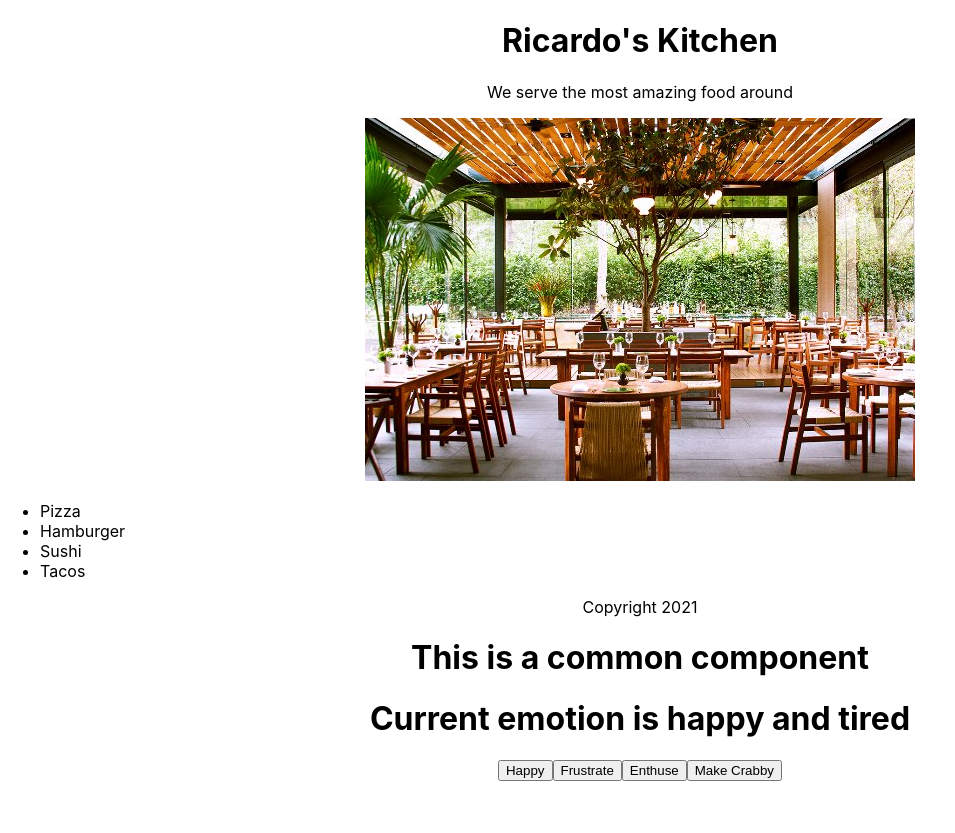
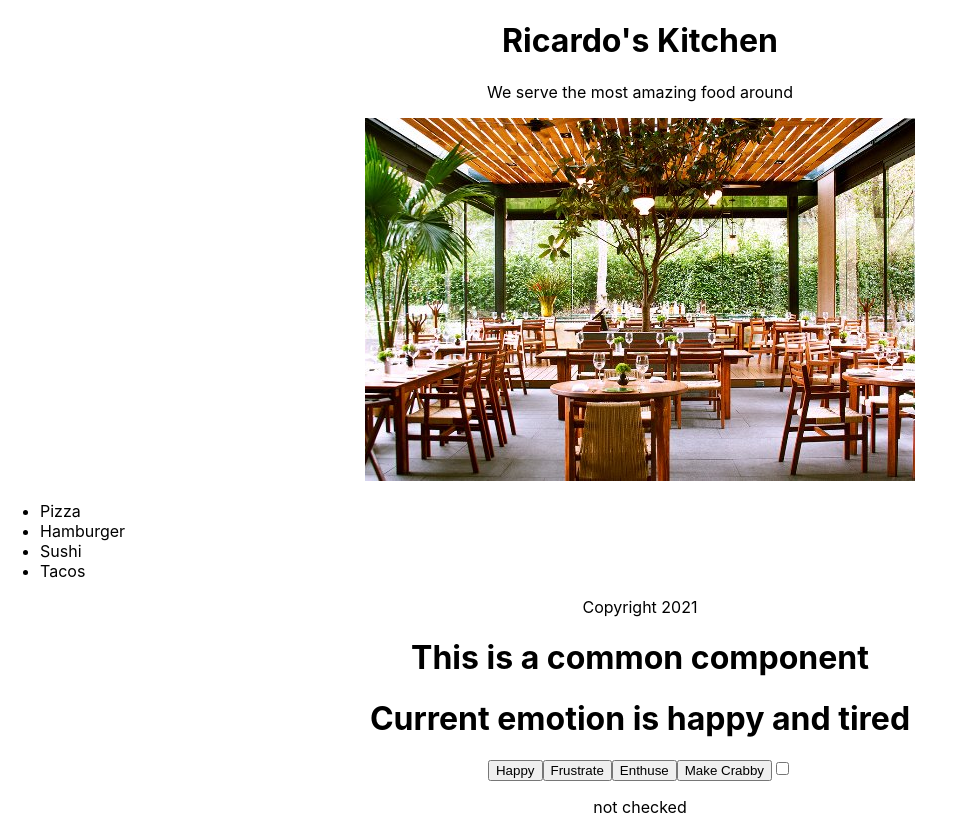
Before and after one commit to ricardoauribe/react-essentials, a React (Create React App) app: page / in a window 1280 px wide. Shown: the whole page, without its empty margins (0-955 px from the left). Before the commit the page ends 800 px from the top, so only its background shows below. Built offline with nearby package versions, Linux system fonts and the light colour scheme.

Commit message:
First approach to useReducer hook

```diff
--- a/src/App.js
+++ b/src/App.js
@@ -1,5 +1,5 @@
 import './App.css';
-import React, {useState, useEffect} from 'react';
+import React, {useState, useEffect, useReducer} from 'react';
 import restaurant from './restaurant.jpeg';
 
 function Header(props) {
@@ -57,6 +57,10 @@
 
   const [emotion, setEmotion] = useState("happy");
   const [secondary, setSecondary] = useState("tired");
+  const [checked, toggle] = useReducer(
+    (checked)=> !checked,
+    false
+  );
 
   useEffect(() => {
     console.log(`It's ${emotion} around here!`);
@@ -77,6 +81,13 @@
       <button onClick={()=> setEmotion("frustrated")}>Frustrate</button>
       <button onClick={()=> setEmotion("enthusiastic")}>Enthuse</button>
       <button onClick={()=> setSecondary("crabby")}>Make Crabby</button>
+      <input
+        type="checkbox"
+        value={checked}
+        onChange={toggle}>
+      </input>
+      <p>{checked ? "checked" : "not checked"}</p>
+
     </div>
   );
 }
```
